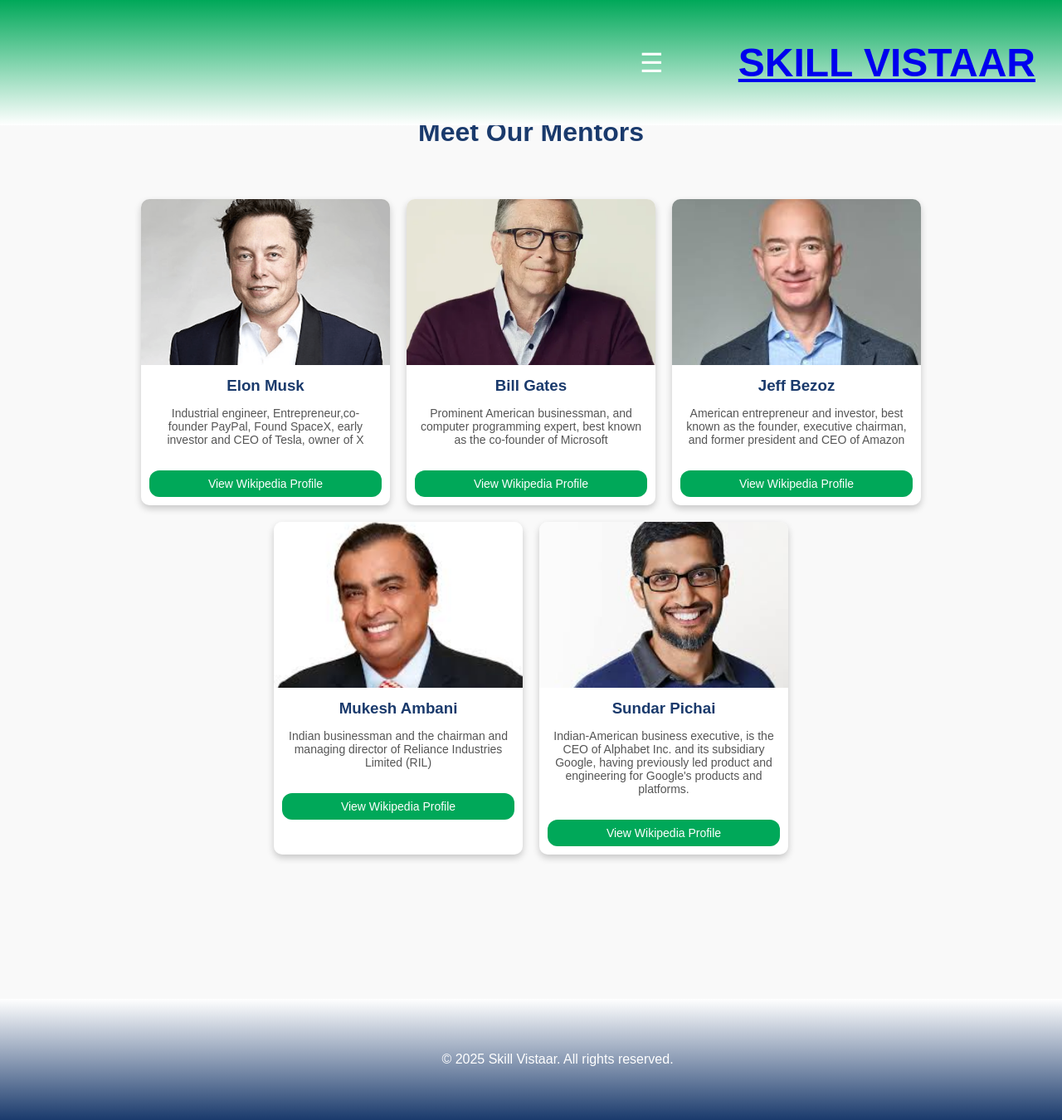
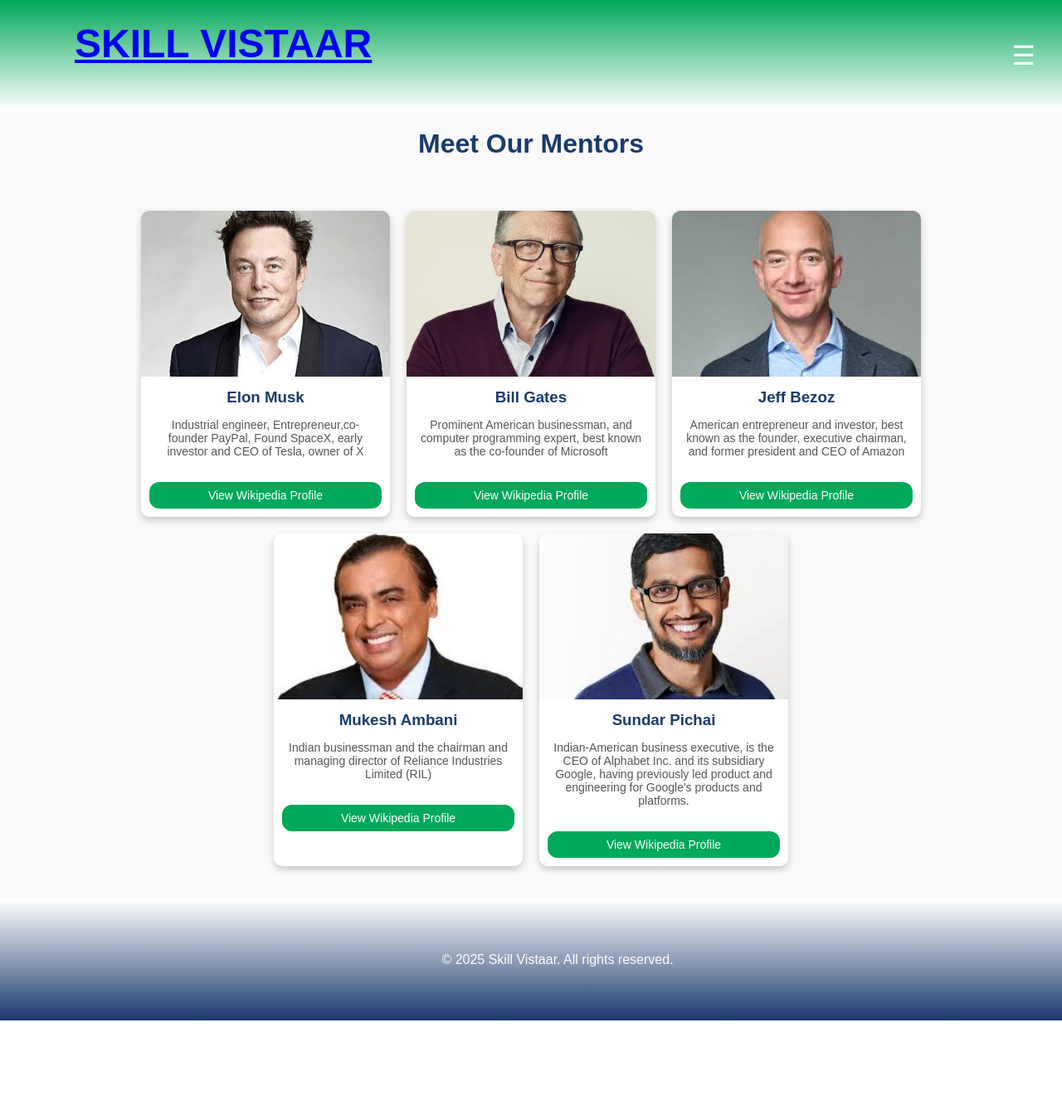
Before and after one commit to 1M-ARNAVERMA/Skill_Vistaar, a Flask app: page /mentorship in a window 1280 px wide. Shown: the whole page at 83% size. After the commit the page ends 1230 px from the top, so only its background shows below. Run offline with Flask 3, Linux system fonts and the light colour scheme.

Commit message:
Update webpages.css

```diff
--- a/static/webpages.css
+++ b/static/webpages.css
@@ -10,10 +10,9 @@ html, body {
     overflow-x: hidden;
     display: flex;
     flex-direction: column;
-    padding-top: 120px; /* ✅ Prevent content from hiding behind fixed navbar */
 }
 
-/* ======= FIXED NAVBAR ======= */
+/* ======= NORMAL SCROLLING HEADER ======= */
 .navbar {
     background: linear-gradient(#00A859, #ffffff);
     color: white;
@@ -21,25 +20,24 @@ html, body {
     display: flex;
     align-items: center;
     box-sizing: border-box;
-    position: fixed;     /* ✅ Keeps navbar fixed at top */
-    top: 0;
-    left: 0;
-    width: 100%;
-    z-index: 1000;       /* ✅ Ensures it stays above other elements */
+    position: relative; /* ✅ Header scrolls normally */
 }
 
-/* ======= LOGO ======= */
+/* ======= FIXED SKILL VISTAAR LOGO ======= */
 .logo {
     font-size: 3rem;
     font-weight: bold;
-    margin-left: 90px;   /* ✅ Removed absolute positioning */
+    position: fixed;   /* ✅ Logo stays fixed on screen */
+    top: 25px;         /* ✅ Adjust vertical position */
+    left: 90px;        /* ✅ Align horizontally */
+    z-index: 1000;     /* ✅ Stays above everything else */
 }
 
 /* ======= MENU ICON ======= */
 .menu-icon {
     font-size: 2rem;
     cursor: pointer;
-    margin-left: auto;   /* ✅ Keeps it on the right side */
+    margin-left: auto;
 }
 
 /* ======= CONTENT SECTION ======= */
@@ -115,6 +113,7 @@ footer {
     background-color: #00A859;
 }
 
+/* ======= CLOSE BUTTON ======= */
 .close-btn {
     position: absolute;
     top: 10px;
```
